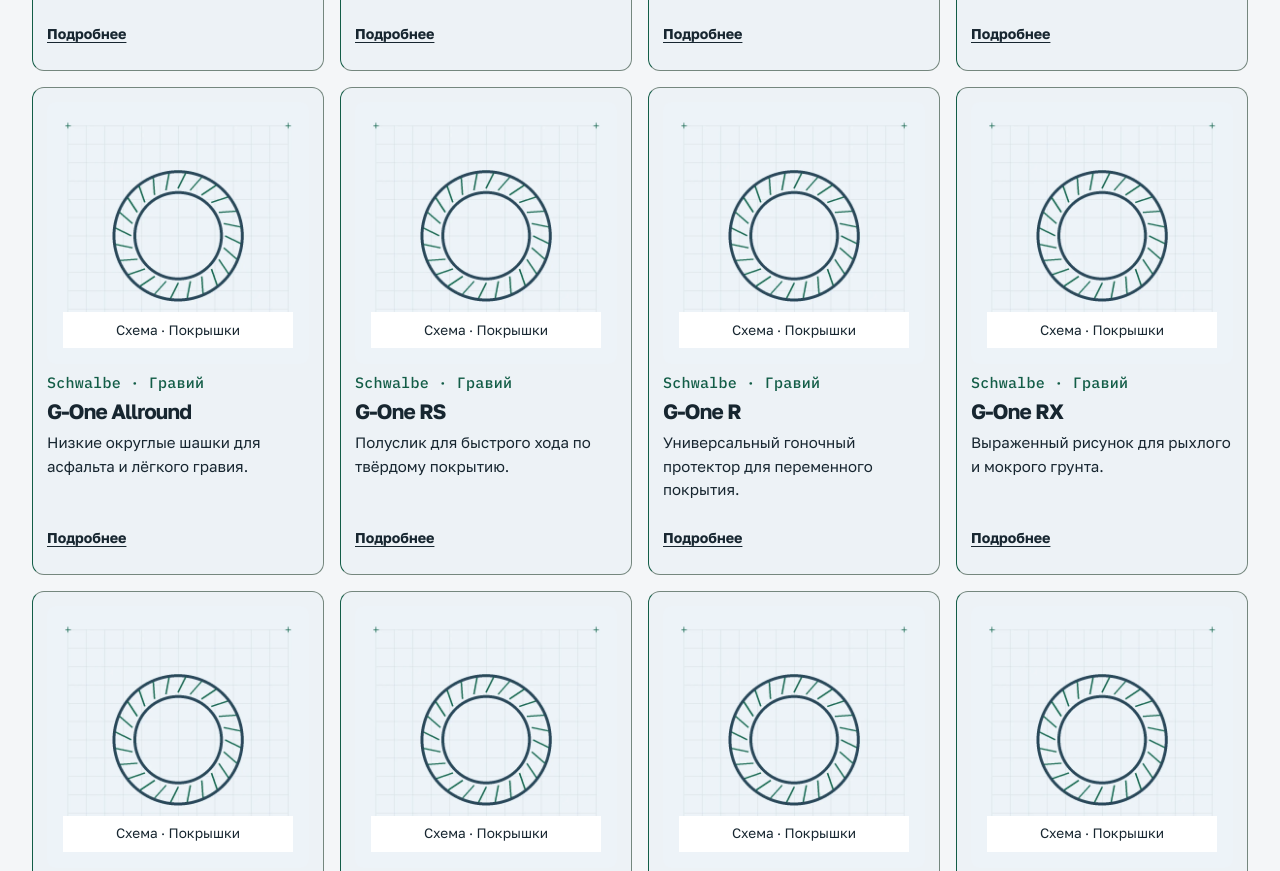
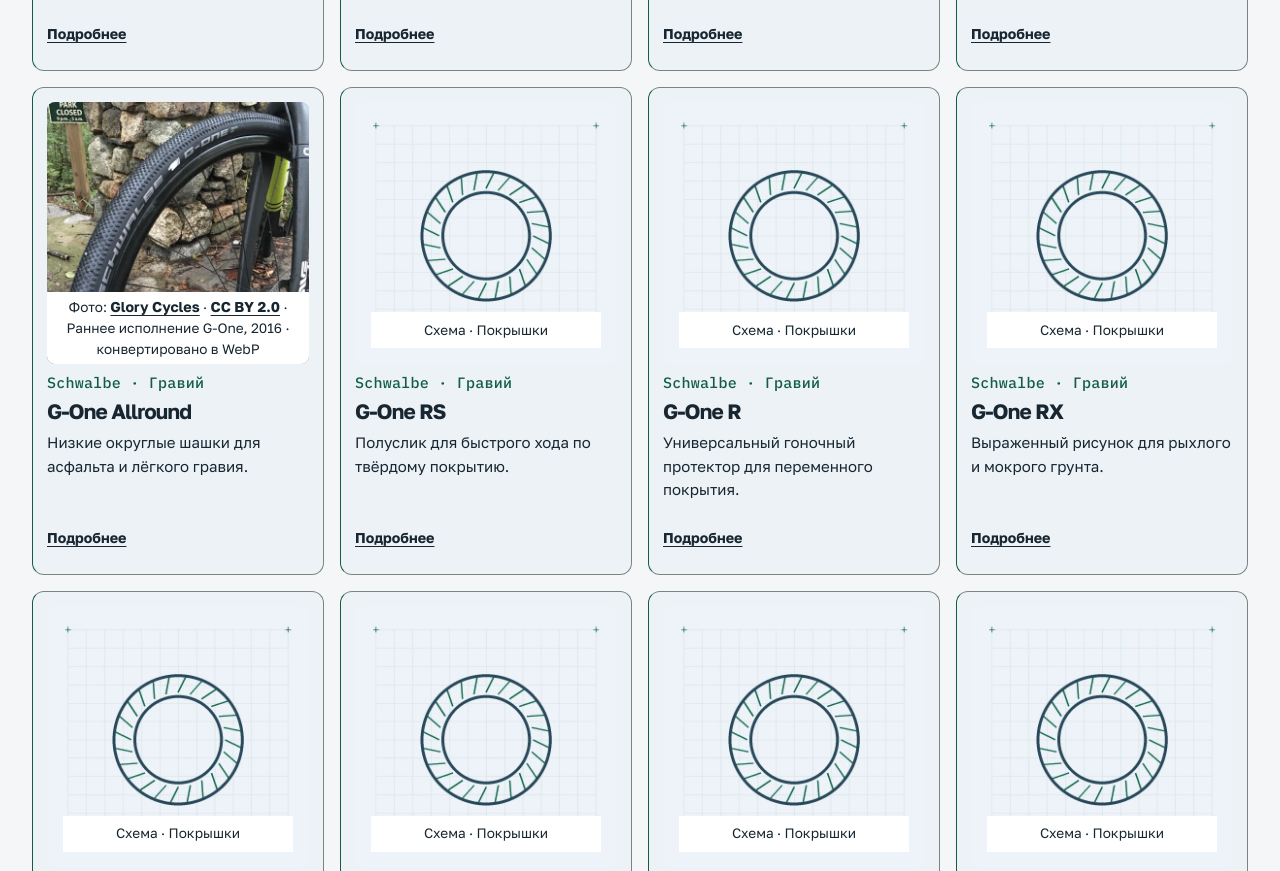
Before and after one commit to danilddtyan-lab/new-project, a plain HTML site: page gear.html in a window 1280 px wide. Shown: the part 9164-10035 px from the top of the page. Drawn offline with Linux system fonts and the light colour scheme.

Commit message:
Credit image sources in alt text and expand Schwalbe photos

```diff
--- a/bags.html
+++ b/bags.html
@@ -10,7 +10,7 @@
 <link href="https://fonts.googleapis.com/css2?family=Golos+Text:wght@400;500;600;700;800;900&amp;family=IBM+Plex+Mono:wght@400;500;600&amp;display=swap" rel="stylesheet">
 <link rel="stylesheet" href="./style.css?v=25">
 <link rel="stylesheet" href="./freetour-bags.css">
-<script defer src="./product-media.js?v=3"></script>
+<script defer src="./product-media.js?v=4"></script>
 <script defer src="./site.js?v=11"></script>
 <script defer src="./market.js?v=11"></script>
 <script defer src="./gear-data.js?v=4"></script>
--- a/data/product-media.json
+++ b/data/product-media.json
@@ -601,6 +601,16 @@
   ],
   "Schwalbe/G-One Allround": [
     {
+      "image_url": "./data/images/editorial/schwalbe-g-one-allround-first-generation-side.webp",
+      "source": "Glory Cycles",
+      "source_url": "https://commons.wikimedia.org/wiki/File:Schwalbe_G-One_gravel_bicycle_tire.jpg",
+      "license": "CC BY 2.0",
+      "license_url": "https://creativecommons.org/licenses/by/2.0/",
+      "credit_note": "Раннее исполнение G-One, 2016 · конвертировано в WebP",
+      "alt": "Покрышка Schwalbe G-One раннего поколения с округлым протектором",
+      "verified": true
+    },
+    {
       "image_url": "https://s3-fsn.scale.sc/schwalbe.public/prod-sde/media/89/e7/62/1790245464/hs473_schwalbe_g-one-allround_57-622_reflex_standard.png_01a043321d1871649de277dc800a74c6.png?ts=1790245466",
       "source": "Schwalbe",
       "license": "разрешение не подтверждено",
@@ -705,6 +715,16 @@
       "credit_note": "Протектор Schwalbe Marathon Plus · кадрировано",
       "alt": "Протектор Schwalbe Marathon Plus",
       "verified": true
+    },
+    {
+      "image_url": "./data/images/editorial/schwalbe-marathon-plus-sidewall.webp",
+      "source": "LoKiLeCh",
+      "source_url": "https://commons.wikimedia.org/wiki/File:Schwalbe_Marathon_plus_%282%29.jpg",
+      "license": "CC BY-SA 3.0",
+      "license_url": "https://creativecommons.org/licenses/by-sa/3.0/",
+      "credit_note": "Боковина покрышки Schwalbe Marathon Plus · адаптировано для сайта",
+      "alt": "Боковина покрышки Schwalbe Marathon Plus",
+      "verified": true
     }
   ],
   "news:across-andes-2026": [
--- a/gallery-posts-ui.js
+++ b/gallery-posts-ui.js
@@ -3,7 +3,8 @@
 function createGalleryCard(post) {
   return new Promise(resolve => {
     const image = new Image();
-    image.alt = post.alt;
+    const sourceSite = new URL(post.url,document.baseURI).hostname;
+    image.alt = post.alt+' — источник: '+post.author+', '+sourceSite;
     image.decoding = 'async';
     let fallback = post.original;
     function retryOrSkip() {
--- a/gear.html
+++ b/gear.html
@@ -9,7 +9,7 @@
 <link rel="preconnect" href="https://fonts.gstatic.com" crossorigin>
 <link href="https://fonts.googleapis.com/css2?family=Golos+Text:wght@400;500;600;700;800;900&amp;family=IBM+Plex+Mono:wght@400;500;600&amp;display=swap" rel="stylesheet">
 <link rel="stylesheet" href="./style.css?v=25">
-<script defer src="./product-media.js?v=3"></script>
+<script defer src="./product-media.js?v=4"></script>
 <script defer src="./site.js?v=11"></script>
 <link rel="stylesheet" href="./freetour-bags.css?v=3">
 <script defer src="./market.js?v=11"></script>
--- a/product-media.js
+++ b/product-media.js
@@ -49,7 +49,10 @@ productMedia.then(records => {
         } else if (!prefix) caption.append(name);
       }
       if (photo.credit_note) caption.append(' · ',photo.credit_note);
-      image.alt = photo.alt || fallback.textContent;
+      const subject = photo.alt || fallback.textContent.replace(/^Схема · /,'');
+      const site = photo.source_url ? new URL(photo.source_url,document.baseURI).hostname : '';
+      const photoSource = [photo.source,site].filter(Boolean).join(', ');
+      image.alt = photoSource ? subject+' — источник: '+photoSource : subject;
       image.src = photo.image_url;
       for (const dot of controls.querySelectorAll('[data-photo-index]')) {
         dot.setAttribute('aria-current',String(Number(dot.dataset.photoIndex) === current));
```
Also changed, not shown: catalog.html (+1 -1 lines), drivetrains.html (+1 -1 lines), gallery.html (+1 -1 lines), index.html (+1 -1 lines), monolith.html (+1 -1 lines), news.html (+1 -1 lines), tires.html (+1 -1 lines), wheels.html (+1 -1 lines), data/images/editorial/schwalbe-g-one-allround-first-generation-side.webp (added), data/images/editorial/schwalbe-marathon-plus-sidewall.webp (added).
